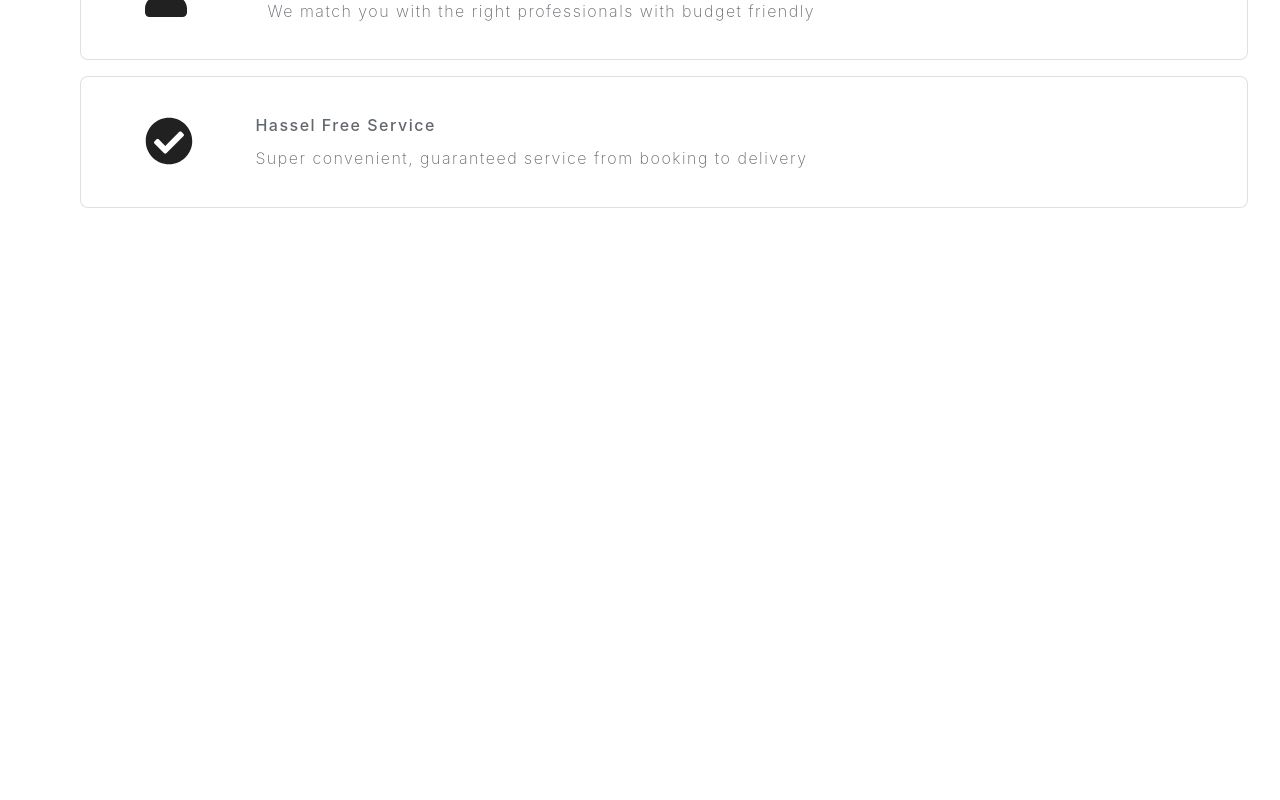
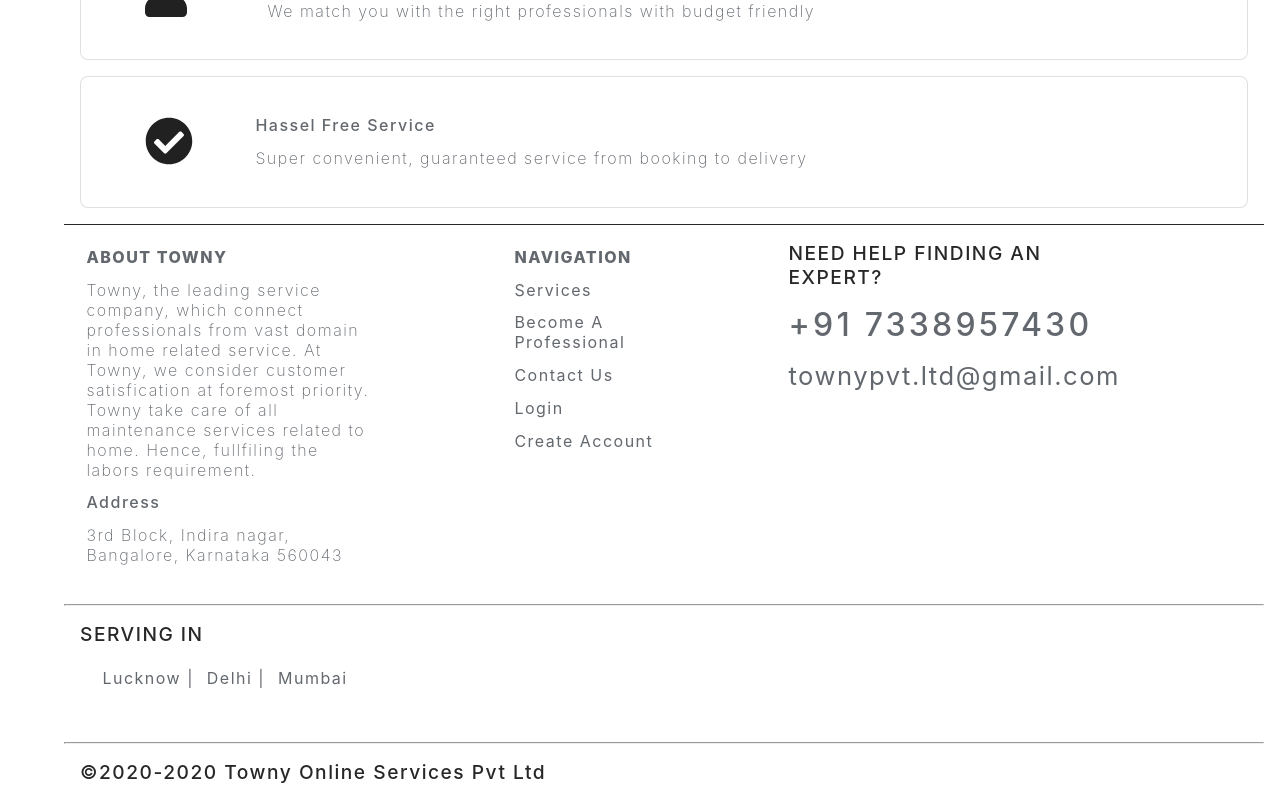
Before and after one commit to shikhar-priyadarshi-vst-au4/sandy-evil, a React (Create React App) app in the folder frontend/: page / in a window 1280 px wide. Shown: the part 1743-2543 px from the top of the page. Before the commit the page ends 1951 px from the top, so only its background shows below. Built offline with nearby package versions, Linux system fonts and the light colour scheme.

Commit message:
Sixth commit : Homepage (Done)

```diff
--- a/frontend/src/Components/Footer/Footer.js
+++ b/frontend/src/Components/Footer/Footer.js
@@ -0,0 +1,68 @@
+import React, {Fragment} from 'react';
+import {Link} from 'react-router-dom';
+import {FooterStyle, Text, Flex, Margin, Anchor} from '../Styled/Styled'
+import { mainBar } from '../Data/data';
+export const Footer = () =>{
+    return (<Fragment>
+      <FooterStyle>
+          <Flex wrap={'none'} >
+          <Margin>
+              <div style={{width : '300px'}}>
+                  <Text size={'1em'} weight={'800'} fontColor={'#63686e'} padding={'0.4em'}>ABOUT TOWNY</Text>
+                  <Text size={'1em'} weight={'200'} fontColor={'#63686e'} padding={'0.4em'}>
+                      Towny, the leading service company, which connect professionals from vast domain in
+                      home related service. At Towny, we consider customer satisfication at foremost priority.
+                      Towny take care of all maintenance services related to home. Hence, fullfiling the labors
+                      requirement.
+                  </Text>
+              </div>
+              <div style={{width : '300px'}}>
+                  <Text size={'1em'} weight={'500'} fontColor={'#63686e'} padding={'0.4em'}>Address</Text>
+                  <Text size={'1em'} weight={'200'} fontColor={'#63686e'} padding={'0.4em'}>
+                      3rd Block, Indira nagar, Bangalore, Karnataka 560043</Text>
+              </div>
+          </Margin>
+          <Margin>
+              <Text size={'1em'} weight={'800'} fontColor={'#63686e'} padding={'0.4em'}>NAVIGATION</Text>
+                {mainBar.map(({navLinkName, path}, index) => <Anchor
+                size={'1em'} weight={'400'} fontColor={'#63686e'}
+                padding={'0.4em'} as={Link} key={index}
+                to={path} style={{display : 'block'}}>{navLinkName}</Anchor>)}
+          </Margin>
+          <Margin>
+              <Text>NEED HELP FINDING AN EXPERT?</Text>
+              <Text size={'2em'} weight={'500'}
+              fontColor={'#63686e'} padding={'0em'}
+              style={{letterSpacing:"0.1em",
+              margin:"0.5em 0em"}}>
+               +91 7338957430
+              </Text>
+              <Text size={'1.6em'} weight={'400'}
+              fontColor={'#63686e'} padding={'0em'}
+              style={{margin:"0.5em 0em"}}>
+                  townypvt.ltd@gmail.com
+              </Text>
+          </Margin>
+          </Flex>
+          <hr/>
+          <Flex wrap={'none'}>
+             <Margin>
+               <Text>SERVING IN</Text>
+               <Flex sm_wrap = {'wrap'}>
+               {[' Lucknow |', ' Delhi |', ' Mumbai '].map((val,index) => (
+                   <Anchor size={'1em'} weight={'400'}
+                   fontColor={'#63686e'} padding={'0.4em'}
+                   key={index} as={Link} to={'/'}>{val}</Anchor>
+               ))}
+               </Flex>
+             </Margin>
+          </Flex>
+          <hr/>
+          <Flex>
+              <Margin>
+                  <Text>&#169;2020-2020 Towny Online Services Pvt Ltd</Text>
+              </Margin>
+          </Flex>
+      </FooterStyle>
+    </Fragment>)
+}
--- a/frontend/src/Components/General/Card.js
+++ b/frontend/src/Components/General/Card.js
@@ -26,7 +26,7 @@
 
         { part === 'homepage-section_quality' && <Paper variant="outlined"
           className={classes.card}>
-            <Flex wrap={'none'}>
+            <Flex wrap={'none'} sm_wrap={'none'}>
                 <FontAwesomeIcon icon={icon}
                 style={{margin:"0.5em 1em"}}
                 size={'3x'}/>
--- a/frontend/src/Components/General/List.js
+++ b/frontend/src/Components/General/List.js
@@ -46,6 +46,7 @@
 export const List = ({ search : { city , services} = '',
                        cancelCard, part, categories, qualities },...rest) => {
     const classes = useStyle();
+
     return ( <Fragment>
 
         { part === 'homepage-header' && (!!services.length? <div className = {classes.list}>
--- a/frontend/src/Components/Pages/Homepage.js
+++ b/frontend/src/Components/Pages/Homepage.js
@@ -1,11 +1,12 @@
 import React  from 'react';
 import {Navbar} from '../Navbar/Navbar';
+import {Footer} from '../Footer/Footer';
 import { Form, List } from '../General/index.js';
 import {mainBar, categories, qualities} from '../Data/data';
 import { Container, Header,
             Block, Image,
             Section, Text,
-            Flex } from '../Styled/Styled';
+            Flex} from '../Styled/Styled';
 
 export const Main = ( props ) => {
 
@@ -22,13 +23,15 @@
              <Section>
                  <Text>What We Offers!</Text>
                  <Flex>
-                     <List part = "homepage-section"
-                     categories={categories} />
+                    <List part = "homepage-section"
+                    categories={categories} />
                  </Flex>
              </Section>
              <Section>
-             <List part="homepage-section_quality" qualities={qualities}/>
+                <List part="homepage-section_quality" qualities={qualities}/>
+                <Footer/>
              </Section>
+
             </Container>
     )
 
--- a/frontend/src/Components/Styled/Styled.js
+++ b/frontend/src/Components/Styled/Styled.js
@@ -46,6 +46,7 @@
  font-weight : ${props => props.weight|| '500'} ;
  letter-spacing : ${props => props.spacing || '1.5px'};
  color : ${props => props.fontColor || '#272727'};
+ text-decoration : none;
  padding : ${props => props.padding || '0em'};
  @media screen and (max-width : 768px){
     font-size : ${props => props.size || '1em'};
@@ -60,6 +61,7 @@
 margin : 1em 1em;
 @media screen and (max-width:768px){
 margin : 1em;
+flex-wrap : ${props => props.sm_wrap||'wrap'};
 }`;
 
 export const CardImage = Styled.img`
@@ -71,3 +73,19 @@
     width : ${props => props.weight||'370px'};
     height : ${props => props.weight||'300px'};
 }`;
+
+
+export const FooterStyle = Styled.footer`
+border-top: 1px solid #272727;
+`;
+
+export const Margin = Styled.div`
+margin : 0 8em 1em 0;
+@media screen and (max-width:768px){
+    margin : 1em 0;
+}`;
+
+export const Anchor = Styled(Text)`
+&:hover{
+    font-weight : 500;
+}`;
```
